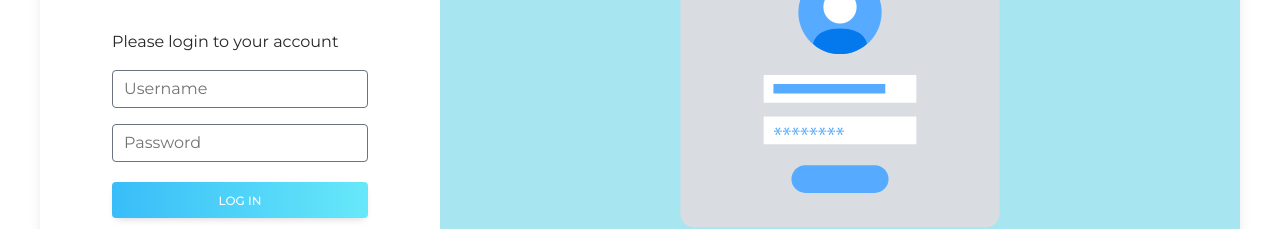
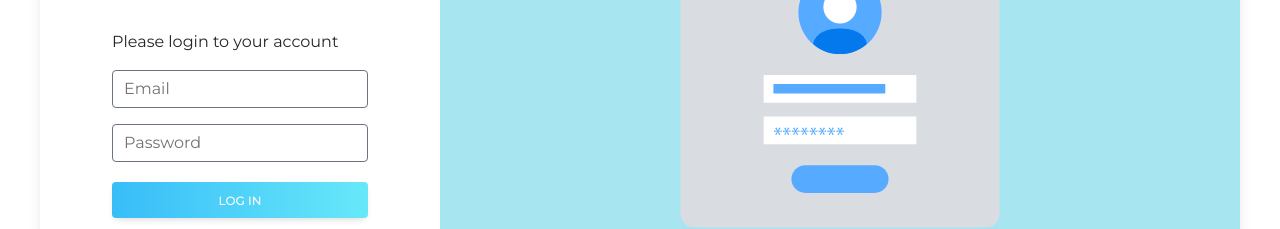
Before and after one commit to DevRefaul/ecommerce_website, a React (Create React App) app: page /login in a window 1280 px wide. Shown: the part 402-631 px from the top of the page. Built offline with nearby package versions, Linux system fonts and the light colour scheme.

Commit message:
updated username to email for login input

```diff
--- a/src/Pages/Login/Login.jsx
+++ b/src/Pages/Login/Login.jsx
@@ -6,7 +6,9 @@ import loginAnimation from "./loginAnimation.json";
 
 const Login = () => {
 
-  const handleLoginUser = () => {};
+  const handleLoginUser = () => {
+    const username = document.getElementById("");
+  };
 
   return (
     <>
@@ -33,14 +35,14 @@ const Login = () => {
                           <input
                             type="text"
                             className="peer block min-h-[auto] w-full rounded border bg-transparent py-[0.32rem] px-3 leading-[1.6] outline-none transition-all duration-200 ease-linear focus:placeholder:opacity-100 data-[te-input-state-active]:placeholder:opacity-100 motion-reduce:transition-none dark:placeholder:text-neutral-200 [&:not([data-te-input-placeholder-active])]:placeholder:opacity-0"
-                            id="userName"
-                            placeholder="Username"
+                            id="email"
+                            placeholder="Email"
                           />
                           <label
-                            for="userName"
+                            for="email"
                             className="pointer-events-none absolute top-0 left-3 mb-0 max-w-[90%] origin-[0_0] truncate pt-[0.37rem] leading-[1.6] text-neutral-500 transition-all duration-200 ease-out peer-focus:-translate-y-[0.9rem] peer-focus:scale-[0.8] peer-focus:text-blue-600 peer-data-[te-input-state-active]:-translate-y-[0.9rem] peer-data-[te-input-state-active]:scale-[0.8] motion-reduce:transition-none dark:text-neutral-200 dark:peer-focus:text-neutral-200"
                           >
-                            Username
+                            Email
                           </label>
                         </div>
                         <div
```
